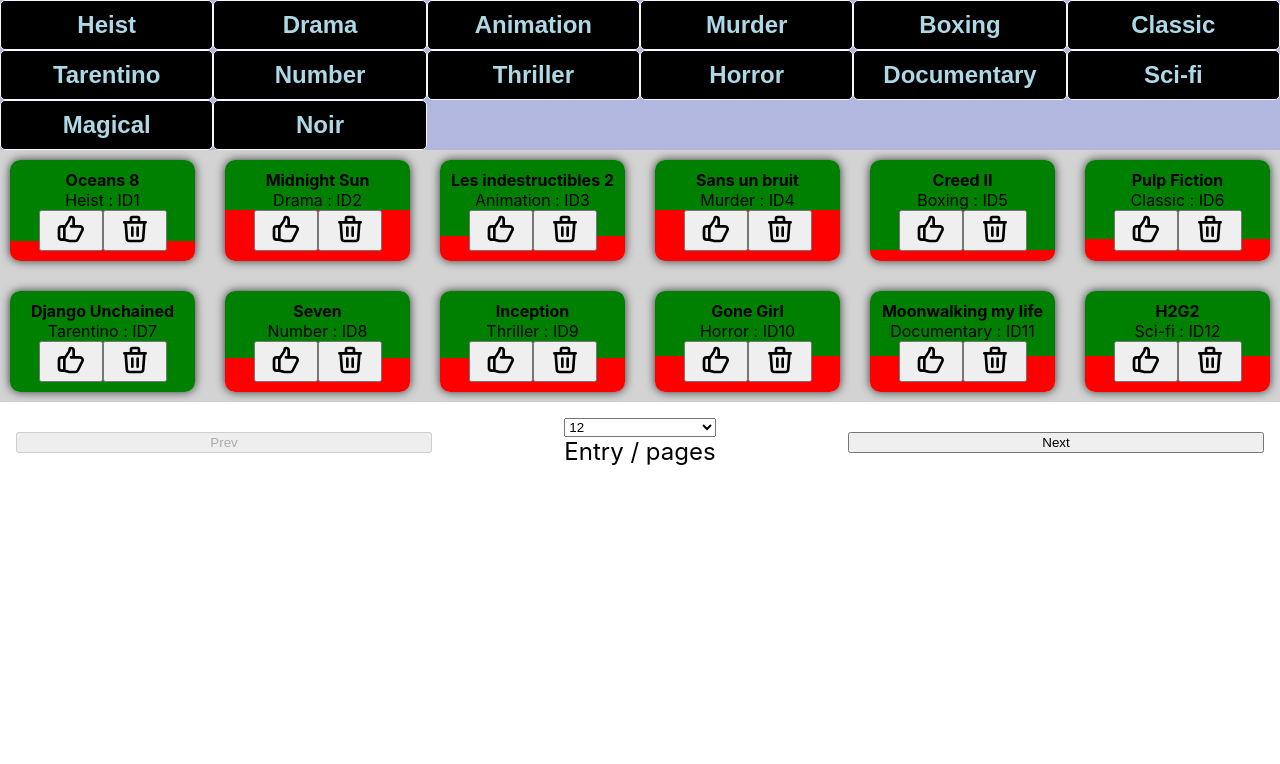
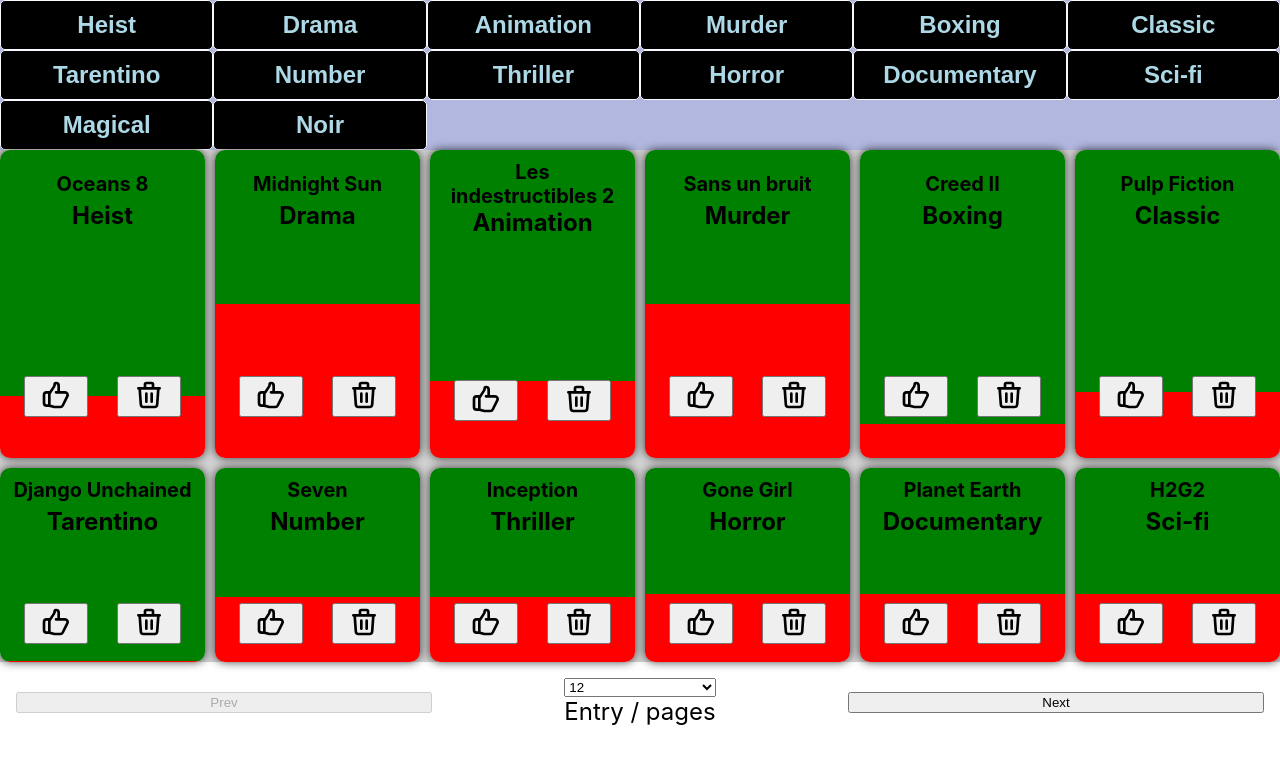
Before and after one commit to hezirel/takehome_particeep, a React (Create React App) app: page / in a window 1280 px wide. Shown: the top 764 px of the page. Built offline with nearby package versions, Linux system fonts and the light colour scheme.

Commit message:
CSS advanced styling

```diff
--- a/src/components/movies/MovieCard.js
+++ b/src/components/movies/MovieCard.js
@@ -47,8 +47,12 @@
 				backgroundImage: `linear-gradient(to bottom, green 0% ${ratio*100}%, red ${100-(ratio*100)}% 100%)`,
 			}}
 		>
-			<b className="movieCardTitle">{movie.title}</b>
-			<span className="movieCardCategory">{movie.category} : ID{movie.id}</span>
+			<div className="movie-card-title">
+				<h5 className="movieCardTitle">{movie.title}</h5>
+				<p className="movieCardCategory">{movie.category}
+				</p>
+			</div>
+			<img></img>
 			<div className="movieCardUIControls">
 				{
 					(likedMovies.includes(movie.id) && <button className="liked" onClick={() => handleLike(-1)}>{likeSvg}</button>)
--- a/src/components/movies/Movies.css
+++ b/src/components/movies/Movies.css
@@ -8,14 +8,28 @@
 }
 
 .movie-card {
-    display: flex;
-    flex-direction: column;
+    display: grid;
+    grid-template-columns: 1fr;
+    grid-template-rows: 0.8fr 1fr 1fr;
     justify-content: center;
     align-items: center;
     border-radius: 10px;
     padding: 10px;
-    margin: 10px;
     box-shadow: 0px 0px 10px 0px rgba(0, 0, 0, 0.75);
+}
+
+.movie-card-title {
+    display: grid;
+    grid-template-columns: 1fr;
+    grid-template-rows: 1fr 1fr;
+    font-size: 1.5rem;
+    font-weight: bold;
+    text-align: center;
+    justify-content: center;
+}
+
+.movie-card-title > * {
+    margin: 0;
 }
 
 .movieCardUIControls {
@@ -54,5 +68,4 @@
     font-size: 1.5rem;
     justify-content: center;
     align-items: center;
-
 }
--- a/src/redux/api/movies.js
+++ b/src/redux/api/movies.js
@@ -62,7 +62,7 @@
 	},
 	{
 		id: "11",
-		title: "Moonwalking my life",
+		title: "Planet Earth",
 		category: "Documentary",
 		likes: 22,
 		dislikes: 12
```
